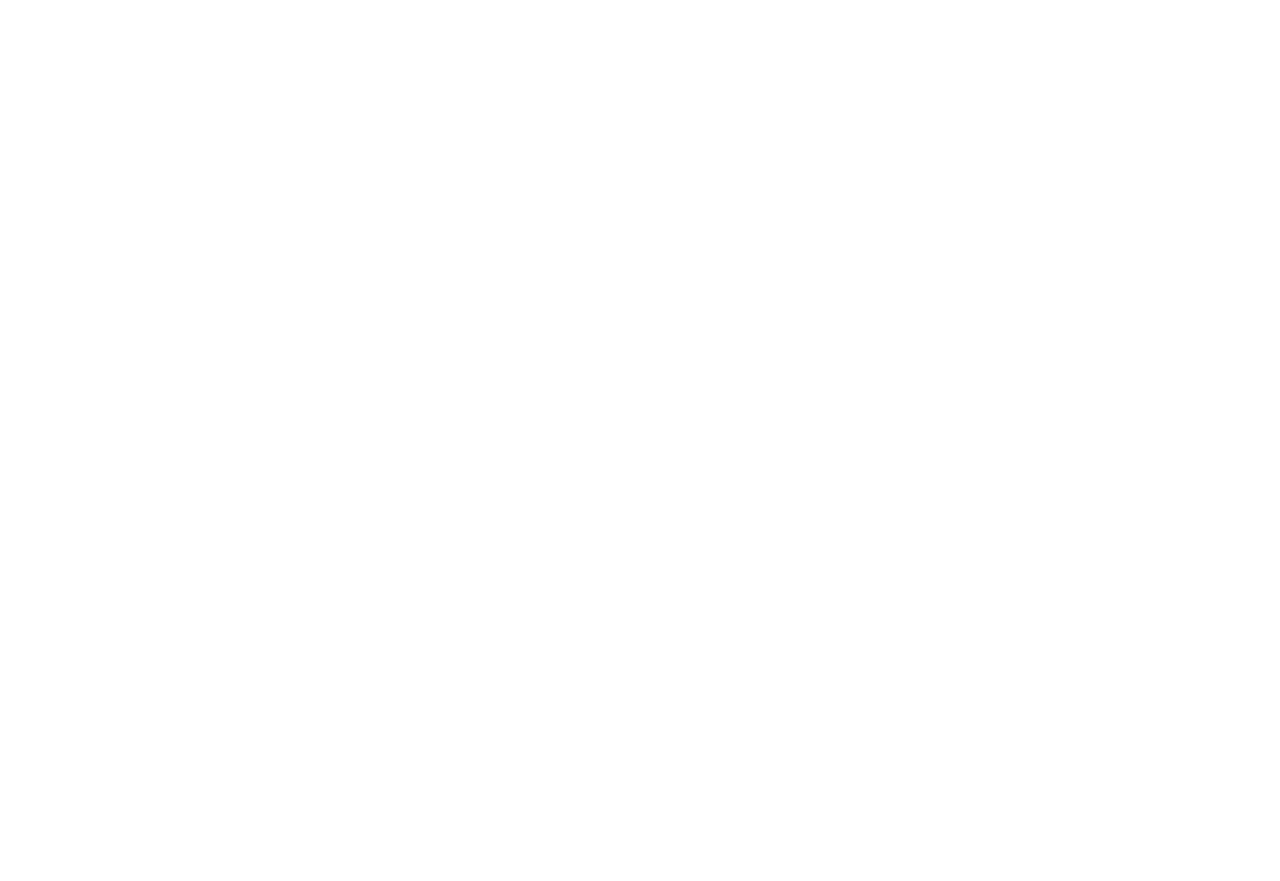
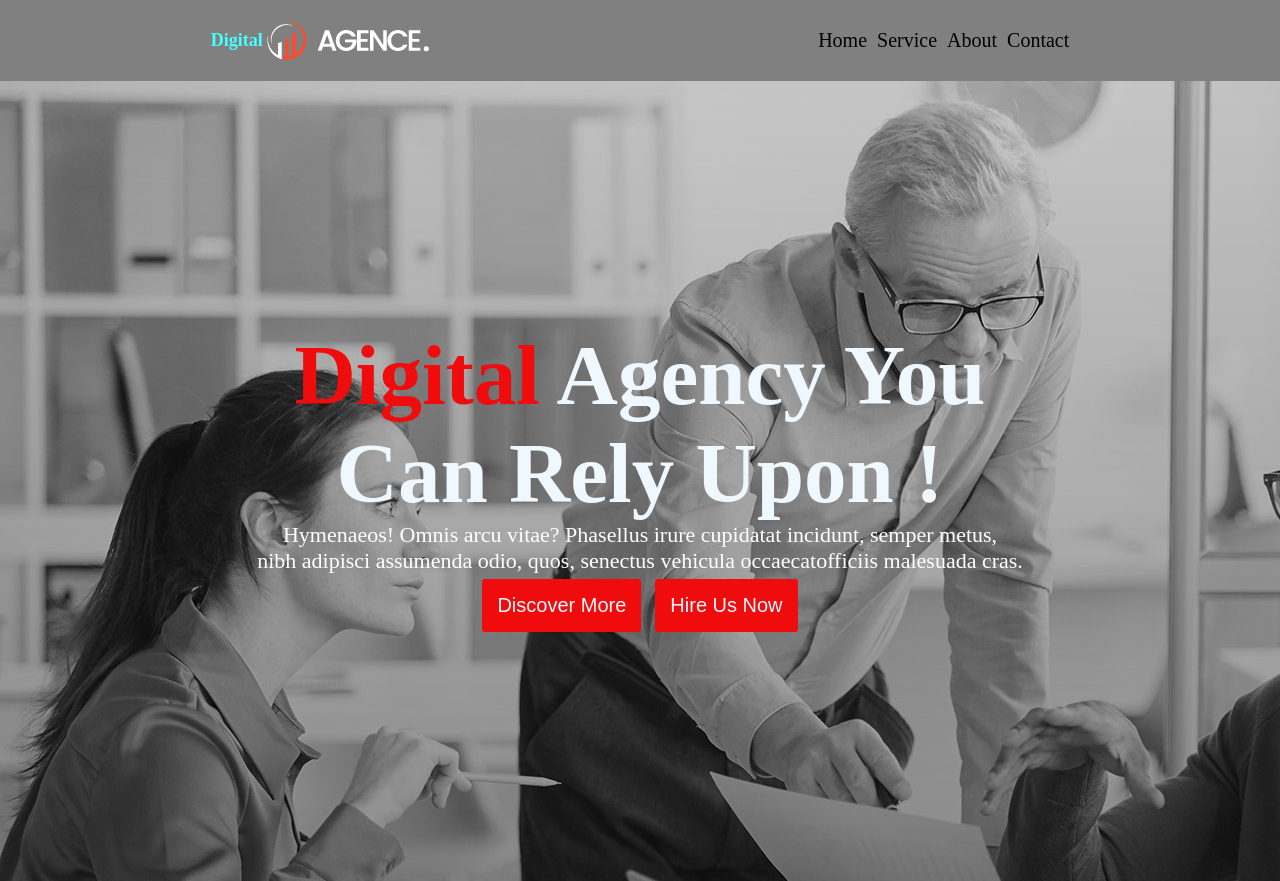
Before and after one commit to KHaaN007/Build-Digital-Agency-Website, a plain HTML site: page index.html in a window 1280 px wide. Before the commit the page ends 800 px from the top, so only its background shows below. Drawn offline with Linux system fonts and the light colour scheme.

Commit message:
banner section added

```diff
--- a/index.html
+++ b/index.html
@@ -1,5 +1,6 @@
 <!DOCTYPE html>
 <html lang="en">
+
 <head>
     <meta charset="UTF-8">
     <meta name="viewport" content="width=device-width, initial-scale=1.0">
@@ -7,9 +8,33 @@
     <!-- CSS -->
     <link rel="stylesheet" href="styles/style.css">
 </head>
+
 <body>
     <header>
-
+        <!-- NavBar section -->
+        <nav class="nav-container">
+            <div class="nav-logo">
+                <p>Digital</p>
+                <img class="nav-img" src="/asset/logo/logo.png" alt="">
+            </div>
+            <ul class="nav-list">
+                <li><a href="https://www.facebook.com/KHaaN00Seven/">Home</a></li>
+                <li><a href="">Service</a></li>
+                <li><a href="">About</a></li>
+                <li><a href="">Contact</a></li>
+            </ul>
+        </nav>
+        <div class="banner-section">
+            <div>
+                <h1 class="banner-title"><span class="orange-color">Digital</span> Agency You <br>
+                    Can Rely Upon !</h1>
+                <p class="banner-details">Hymenaeos! Omnis arcu vitae? Phasellus irure cupidatat incidunt, semper metus, <br> nibh adipisci
+                    assumenda odio, quos, senectus vehicula occaecatofficiis malesuada cras.
+                </p>
+                <button class="primary-btn">Discover More</button>
+                <button class="primary-btn">Hire Us Now</button>
+            </div>
+        </div>
     </header>
     <main>
 
@@ -18,4 +43,5 @@
 
     </footer>
 </body>
+
 </html>
--- a/styles/style.css
+++ b/styles/style.css
@@ -0,0 +1,71 @@
+/* universal */
+* {
+    margin: 0px;
+    padding: 0px;
+}
+.orange-color{
+    color: #F00C0D;
+}
+
+.primary-btn{
+    margin: 5px;
+    padding: 15px;
+    border: 0;
+    border-radius: 3px;
+    background: #F00C0D;
+    color: aliceblue;
+    font-size: 20px;
+}
+
+.nav-container {
+    background-color: gray;
+    display: flex;
+    justify-content: space-around;
+    padding: 18px;
+
+}
+
+.nav-logo {
+    display: flex;
+    align-items: center;
+    font-size: 18px;
+    font-weight: 550;
+    color: #48FFFF;
+}
+
+.nav-img {}
+
+.nav-list {
+    list-style: none;
+    display: flex;
+    align-items: center;
+    gap: 10px;
+    font-size: 20px;
+    text-decoration: none;
+}
+
+/* nav list style */
+ul li a {
+    text-decoration: none;
+    color: black;
+}
+
+/* Banner Section */
+.banner-section {
+    text-align: center;
+    display: flex;
+    justify-content: center;
+    align-items: center;
+    height: 100vh;
+    background-image: url('../asset/image/background.jpg'), linear-gradient(rgba(0,0,0,0.2), rgba(0,0,0,0.4));
+    background-blend-mode: overlay;
+}
+
+.banner-title{
+    font-size: 85px;
+    color: aliceblue;
+}
+.banner-details{
+    font-size: 22px;
+    color: #FFFFFF;
+}
```
Also changed, not shown: asset/icons/bar-chart.png (added), asset/icons/coding.png (added), asset/icons/digital-marketing.png (added), asset/icons/phone-call.png (added), asset/icons/startup.png (added), asset/image/author.jpg (added), asset/image/background.jpg (added), asset/image/blog-1.jpg (added), asset/image/blog-2.jpg (added), asset/image/blog-3.jpg (added), asset/image/footer-bg.png (added), asset/image/girl-3.jpg (added), asset/image/man-1.jpg (added), asset/image/man-2.jpg (added), 2 more files.
